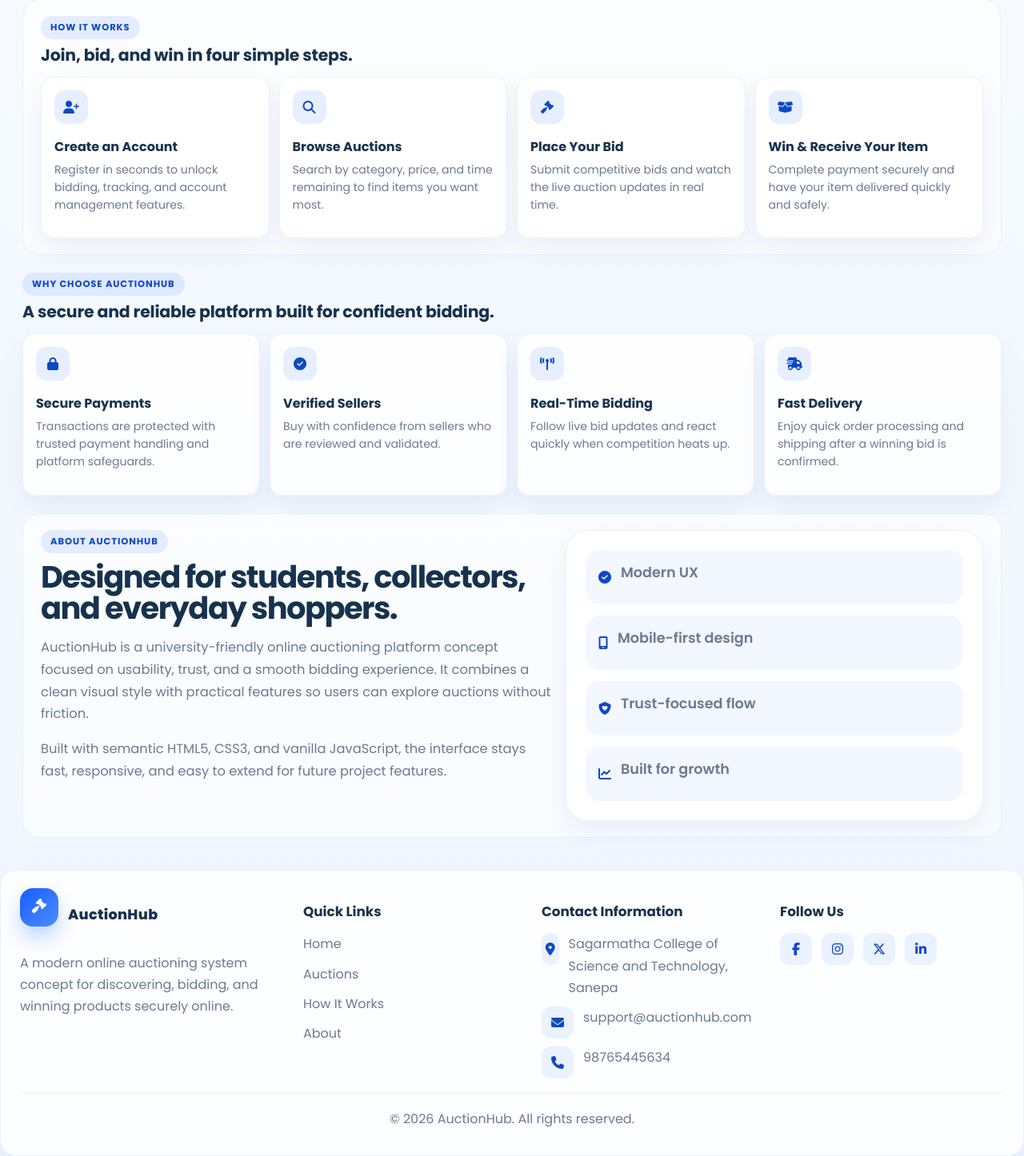
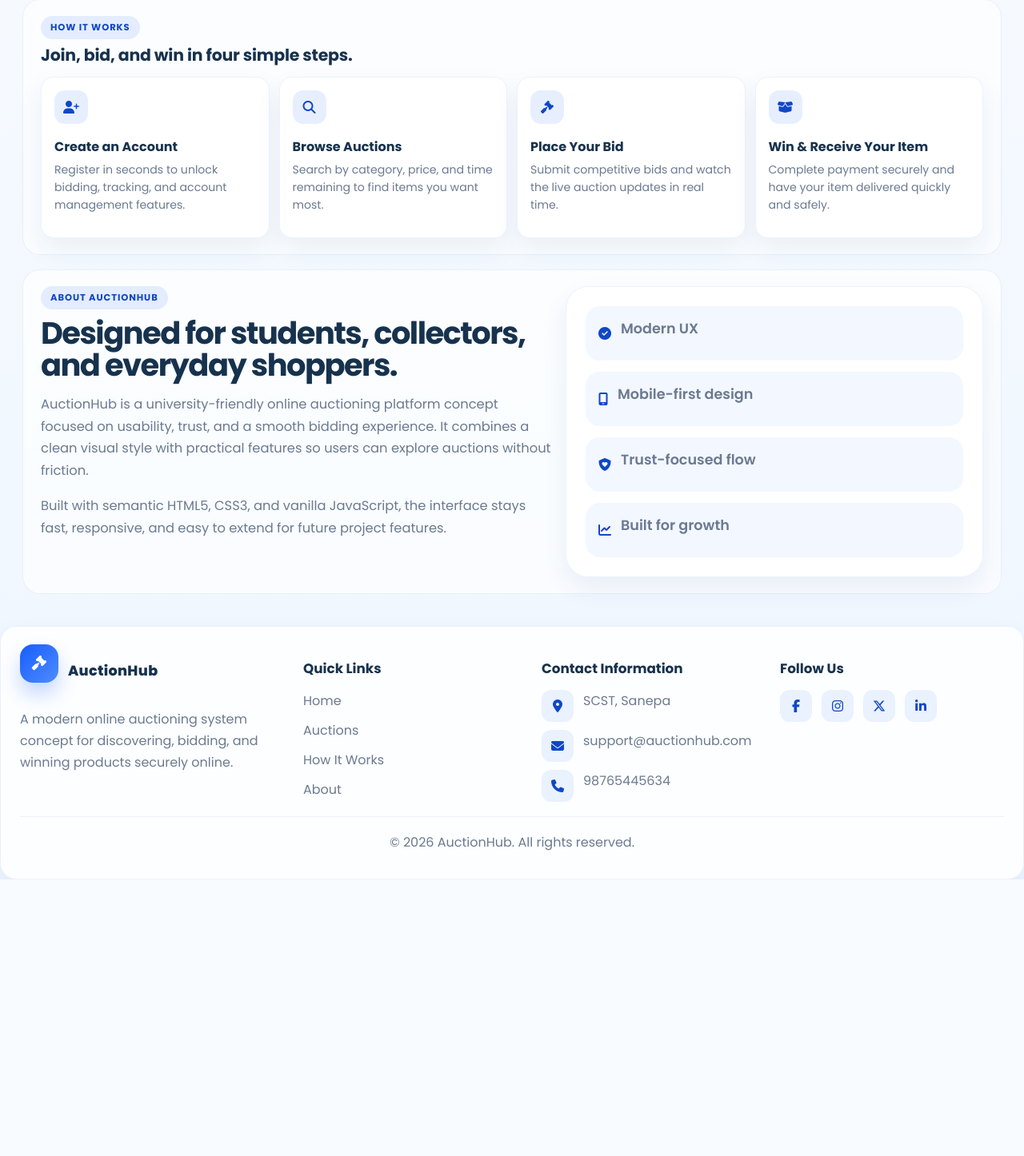
Before and after one commit to Ansuu7/Online-Auction-System, a PHP site: page /dashboard.php in a window 1280 px wide. Shown: the part 643-2089 px from the top of the page at 80% size. After the commit the page ends 1743 px from the top, so only its background shows below. Run offline with PHP 8.4, Linux system fonts and the light colour scheme; the visitor is signed in with stand-in values (Sample User, id 1); data that the repository does not hold is empty.

Commit message:
Final finish ig

```diff
--- a/dashboard.php
+++ b/dashboard.php
@@ -205,36 +205,6 @@ $wishlistedIds = array_column($wishlistQuery->fetchAll(), 'item_id');
                 </div>
             </section>
 
-            <section class="section section-reveal" id="why-choose">
-                <div class="section-heading">
-                    <span class="section-kicker">Why Choose AuctionHub</span>
-                    <h2>A secure and reliable platform built for confident bidding.</h2>
-                </div>
-
-                <div class="card-grid feature-grid-home">
-                    <article class="info-card feature-highlight">
-                        <i class="fa-solid fa-lock"></i>
-                        <h3>Secure Payments</h3>
-                        <p>Transactions are protected with trusted payment handling and platform safeguards.</p>
-                    </article>
-                    <article class="info-card feature-highlight">
-                        <i class="fa-solid fa-circle-check"></i>
-                        <h3>Verified Sellers</h3>
-                        <p>Buy with confidence from sellers who are reviewed and validated.</p>
-                    </article>
-                    <article class="info-card feature-highlight">
-                        <i class="fa-solid fa-tower-broadcast"></i>
-                        <h3>Real-Time Bidding</h3>
-                        <p>Follow live bid updates and react quickly when competition heats up.</p>
-                    </article>
-                    <article class="info-card feature-highlight">
-                        <i class="fa-solid fa-truck-fast"></i>
-                        <h3>Fast Delivery</h3>
-                        <p>Enjoy quick order processing and shipping after a winning bid is confirmed.</p>
-                    </article>
-                </div>
-            </section>
-
             <section class="section section-reveal section-alt" id="about">
                 <div class="about-layout">
                     <div class="about-copy">
@@ -277,7 +247,7 @@ $wishlistedIds = array_column($wishlistQuery->fetchAll(), 'item_id');
                 <div>
                     <h3>Contact Information</h3>
                     <ul class="footer-contact">
-                        <li><i class="fa-solid fa-location-dot"></i><span>Sagarmatha College of Science and Technology, Sanepa</span></li>
+                        <li><i class="fa-solid fa-location-dot"></i><span>SCST, Sanepa</span></li>
                         <li><i class="fa-solid fa-envelope"></i><span>support@auctionhub.com</span></li>
                         <li><i class="fa-solid fa-phone"></i><span>98765445634</span></li>
                     </ul>
```
